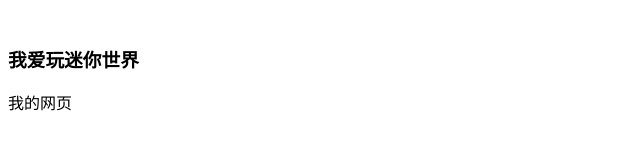
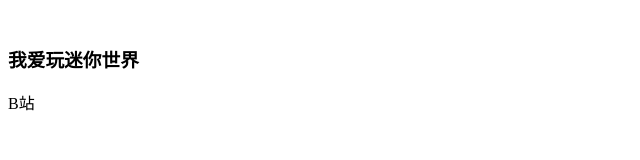
Before and after one commit to ly155555/LY15555.github.io, a plain HTML site: page index.html in a window 1280 px wide. Shown: the full height of the page, 0-640 px from the left. Drawn offline with Linux system fonts and the light colour scheme.

Commit message:
Update index.html

```diff
--- a/index.html
+++ b/index.html
@@ -8,6 +8,6 @@
      </head>
      <body>
          <h3>我爱玩迷你世界</h3>
-         <a herf="http://space.bilibili.com">我的网页</a>
+         <a herf="http://www.bilibili.com">B站</a>
      </body>
      </html>
```
